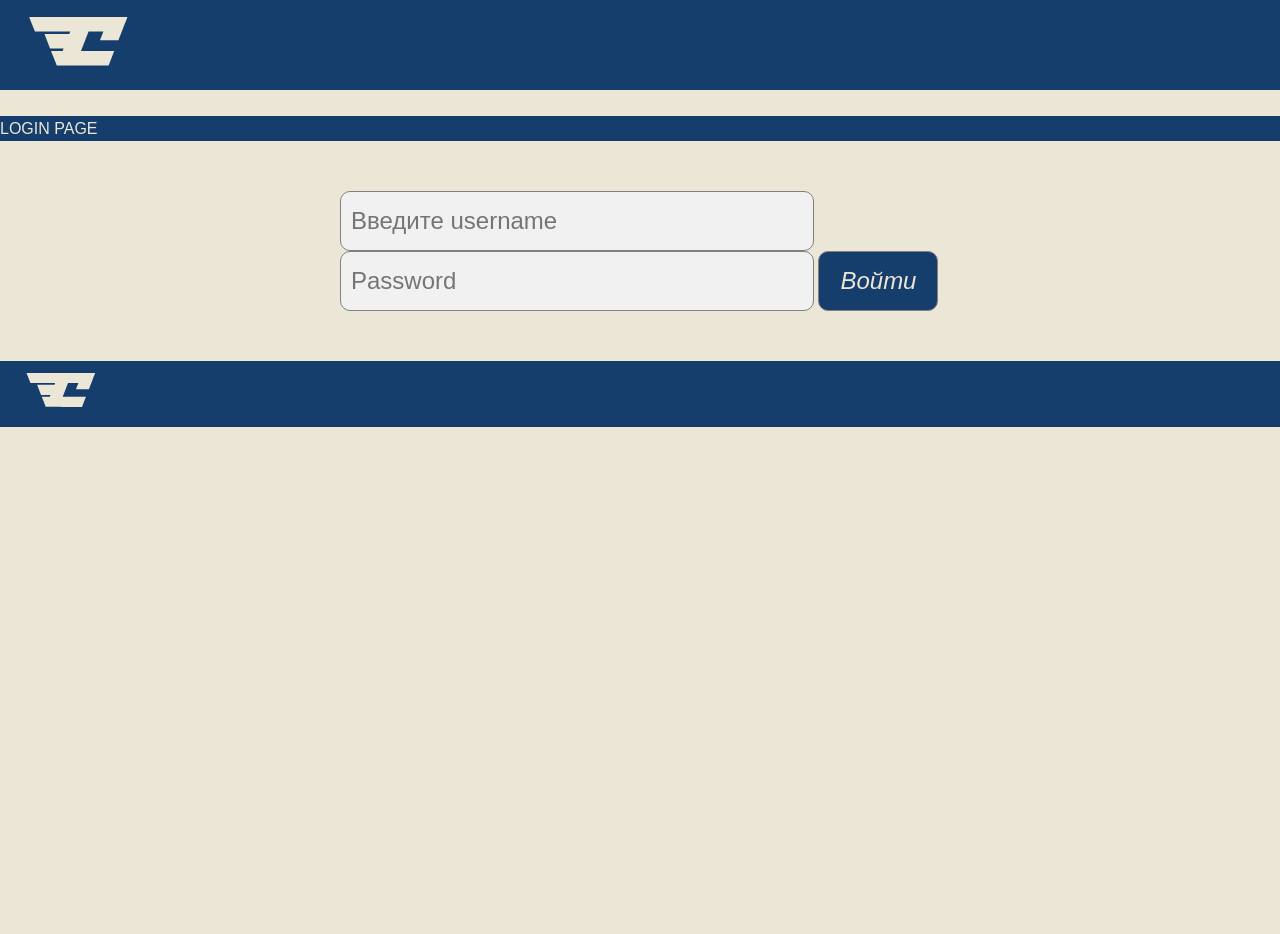
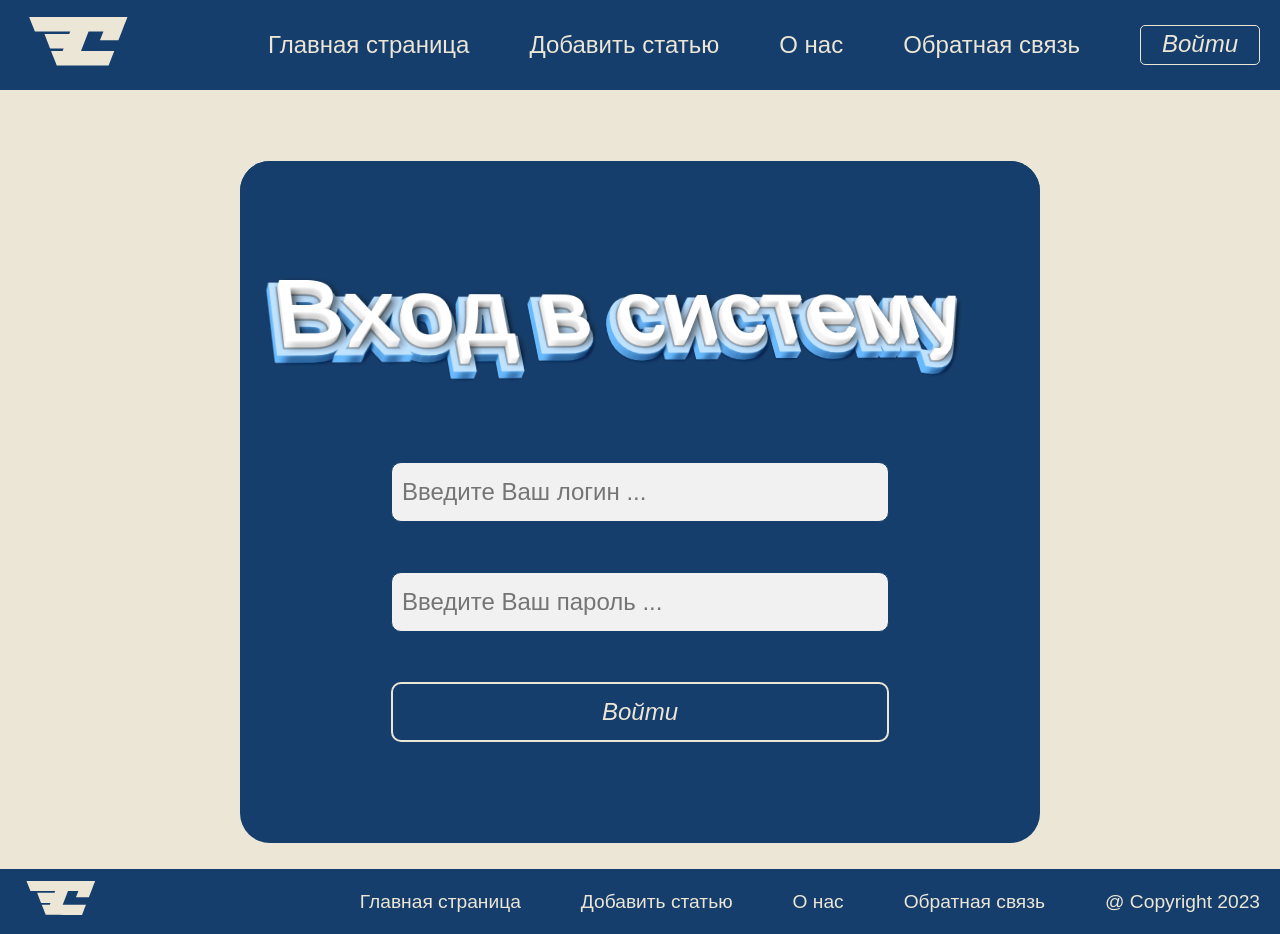
Before and after one commit to Gaidysheff/SILANT, a Django app: page /members/login_user in a window 1280 px wide. Before the commit the page ends 427 px from the top, so only its background shows below. Run offline with Django 4.2, Linux system fonts and the light colour scheme; some web fonts are replaced.

Commit message:
Design of Login and Main pages is improved

```diff
--- a/silant/crm_app/static/crm_app/css/styles.css
+++ b/silant/crm_app/static/crm_app/css/styles.css
@@ -13,9 +13,14 @@ body {
   line-height: 160%;
 }
 
+main {
+  min-height: 86vh;
+}
+
 .wrapper {
-  /* min-height: 90%; */
   width: 100%;
+  display: flex;
+  flex-direction: column;
   overflow: hidden;
 }
 
@@ -39,6 +44,18 @@ body {
 .service-book-title {
   border-radius: 20px;
   background-color: #163e6c;
+}
+
+.message {
+  font-style: italic;
+  color: #ee0202;
+  text-align: center;
+  font-size: 1.8rem;
+  opacity: 0.8;
+  padding: 10px;
+  line-height: 160%;
+  text-shadow: 0px 4px 3px #d8161692, 0px 8px 13px #d1060695,
+    0px 18px 23px #d8161646;
 }
 
 /*! ============================================================ */
@@ -99,6 +116,14 @@ h1 {
   transition: all 0.5s;
 }
 
+.header__menu-item:nth-child(5) {
+  margin-right: -30px;
+  font-style: italic;
+  color: #ebe6d6;
+  transform: none;
+  transition: none;
+}
+
 .header__menu-item:last-child {
   margin-right: 0;
   text-align: center;
@@ -156,7 +181,7 @@ h1 {
 }
 
 .footer__menu-item {
-  margin-right: 100px;
+  margin-right: 20px;
   position: relative;
   margin-left: 40px;
 }
--- a/silant/crm_app/templates/crm_app/base.html
+++ b/silant/crm_app/templates/crm_app/base.html
@@ -10,6 +10,11 @@
       type="text/css"
       rel="stylesheet"
       href="{% static 'crm_app/css/styles.css' %}"
+    />
+    <link
+      type="text/css"
+      rel="stylesheet"
+      href="{% static 'members/css/styles.css' %}"
     />
     <title>{{ title }}</title>
   </head>
@@ -49,23 +54,30 @@
               </svg>
             </a>
             <ul class="header__menu-list">
-              {% block mainmenu %} {% for m in menu %} {% if not forloop.last %}
+              {% block mainmenu %} {% for m in menu %}
               <li class="header__menu-item">
                 <a href="{% url m.url_name %}">{{m.title}}</a>
               </li>
+              {% endfor %} {% if request.user.is_authenticated %}
+              <li class="header__menu-item">{{ request.user }} |</li>
+              <li class="header__menu-item">
+                <a href="{% url 'logout' %}">Выйти</a>
+              </li>
               {% else %}
               <li class="header__menu-item">
-                <a href="{% url m.url_name %}">{{m.title}}</a>
+                <a href="{% url 'login' %}">Войти</a>
               </li>
-              {% endif %} {% endfor %} {% endblock mainmenu %}
+              {% endif %} {% endblock mainmenu %}
             </ul>
           </div>
         </div>
       </div>
-
-      <div>
-        {% if messages %} {% for message in messages %} <br />
-        {{ message }}{% endfor%}{% endif %}
+      <br />
+      <div class="container">
+        <div class="message">
+          {% if messages %} {% for message in messages %}
+          {{message}}{%endfor%}{% endif %}
+        </div>
       </div>
 
       <!-- ======================================================== -->
@@ -105,13 +117,12 @@
               </svg>
             </a>
             <ul class="footer__menu-list">
-              {% for m in menu %} {% if not forloop.last %}
+              {% for m in menu %}
               <li class="footer__menu-item">
                 <a href="{% url m.url_name %}">{{m.title}}</a>
               </li>
-              {% else %}
+              {% endfor %}
               <li class="footer__menu-item">@ Copyright 2023</li>
-              {% endif %} {% endfor %}
             </ul>
           </div>
         </div>
--- a/silant/crm_app/templates/crm_app/search_machine.html
+++ b/silant/crm_app/templates/crm_app/search_machine.html
@@ -100,6 +100,6 @@
   </div>
 </div>
 {% endfor %} {% else %}
-  <div class="search__result-negative">Вы забыли ввести данные для поиска</div>
+  <div class="search__result-negative">Данные для поиска не введены !</div>
 </div>
 {% endif %} {% endblock content %}
--- a/silant/crm_app/views.py
+++ b/silant/crm_app/views.py
@@ -12,7 +12,7 @@ menu = [
     {'title': "Добавить статью", 'url_name': 'add_page'},
     {'title': "О нас", 'url_name': 'about'},
     {'title': "Обратная связь", 'url_name': 'contact'},
-    {'title': "Войти", 'url_name': 'login'},
+    # {'title': "Войти", 'url_name': 'login'},
 ]
 
 
--- /dev/null
+++ b/silant/members/static/members/css/login3d.css
@@ -0,0 +1,136 @@
+.login3d-wrap-2 {
+  background-color: #163e6c;
+  height: 300px;
+  overflow: hidden;
+  border-radius: 30px;
+  display: flex;
+  align-items: center;
+}
+.login3d-2 {
+  margin: 0;
+  padding: 0;
+  position: relative;
+  width: 100%;
+  height: 160px;
+  perspective: 2000px;
+  transform-style: preserve-3d;
+}
+.login3d-layer-2 {
+  width: 100%;
+  height: 100%;
+  position: absolute;
+  transform-style: preserve-3d;
+  transform: rotateY(20deg) rotateX(35deg) translateZ(0);
+  animation: text3d-anim-2 2s infinite alternate linear;
+  animation-fill-mode: forwards;
+  animation-play-state: paused;
+}
+.login3d-layer-2:after {
+  font-family: Impact, Charcoal, sans-serif;
+  font-size: 100px;
+  content: "Вход в систему";
+  letter-spacing: 2px;
+  text-align: center;
+  height: 100%;
+  width: 100%;
+  position: absolute;
+  top: 58px;
+  color: #fff;
+  text-shadow: 4px 0 10px rgba(0, 0, 0, 0.13);
+}
+.login3d-layer-2:nth-child(1):after {
+  transform: translateZ(0px);
+}
+.login3d-layer-2:nth-child(2):after {
+  transform: translateZ(-1.5px);
+}
+.login3d-layer-2:nth-child(3):after {
+  transform: translateZ(-3px);
+}
+.login3d-layer-2:nth-child(4):after {
+  transform: translateZ(-4.5px);
+}
+.login3d-layer-2:nth-child(5):after {
+  transform: translateZ(-6px);
+}
+.login3d-layer-2:nth-child(6):after {
+  transform: translateZ(-7.5px);
+}
+.login3d-layer-2:nth-child(7):after {
+  transform: translateZ(-9px);
+}
+.login3d-layer-2:nth-child(8):after {
+  transform: translateZ(-10.5px);
+}
+.login3d-layer-2:nth-child(9):after {
+  transform: translateZ(-12px);
+}
+.login3d-layer-2:nth-child(10):after {
+  transform: translateZ(-13.5px);
+}
+.login3d-layer-2:nth-child(11):after {
+  transform: translateZ(-15px);
+}
+.login3d-layer-2:nth-child(12):after {
+  transform: translateZ(-16.5px);
+}
+.login3d-layer-2:nth-child(13):after {
+  transform: translateZ(-18px);
+}
+.login3d-layer-2:nth-child(14):after {
+  transform: translateZ(-19.5px);
+}
+.login3d-layer-2:nth-child(15):after {
+  transform: translateZ(-21px);
+}
+.login3d-layer-2:nth-child(16):after {
+  transform: translateZ(-22.5px);
+}
+.login3d-layer-2:nth-child(17):after {
+  transform: translateZ(-24px);
+}
+.login3d-layer-2:nth-child(18):after {
+  transform: translateZ(-25.5px);
+}
+.login3d-layer-2:nth-child(19):after {
+  transform: translateZ(-27px);
+}
+.login3d-layer-2:nth-child(20):after {
+  transform: translateZ(-28.5px);
+}
+.login3d-layer-2:nth-child(n + 10):after {
+  -webkit-text-stroke: 3px rgba(0, 0, 0, 0.25);
+}
+.login3d-layer-2:nth-child(n + 11):after {
+  -webkit-text-stroke: 15px #bfe2ff;
+  text-shadow: 6px 0 6px #00366b, 5px 5px 5px #002951, 0 6px 6px #00366b;
+}
+.login3d-layer-2:nth-child(n + 12):after {
+  -webkit-text-stroke: 15px #68baff;
+}
+.login3d-layer-2:last-child:after {
+  -webkit-text-stroke: 17px rgba(0, 0, 0, 0.1);
+}
+.login3d-layer-2:first-child:after {
+  color: #fff;
+  text-shadow: none;
+}
+.login3d-wrap-2:hover .login3d-layer-2 {
+  animation-play-state: running;
+}
+@media (max-width: 767px) {
+  .login3d-2 .login3d-layer-2:after {
+    font-size: 60px;
+  }
+}
+@keyframes text3d-anim-2 {
+  0% {
+    transform: rotateY(20deg) rotateX(35deg) translateZ(0);
+  }
+  50% {
+    transform: rotateY(0) rotateX(-20deg) translateZ(0);
+  }
+  100% {
+    transform: rotateY(-20deg) rotateX(35deg) translateZ(0);
+  }
+}
--- /dev/null
+++ b/silant/members/static/members/css/styles.css
@@ -0,0 +1,63 @@
+@import "./login3d.css";
+
+.auth__wrapper {
+  min-height: 80vh;
+  display: flex;
+  align-items: center;
+}
+.auth__card {
+  width: 800px;
+
+  background: #163e6c;
+  border-radius: 30px;
+  margin: 0px auto;
+}
+
+.auth__head {
+  min-height: 300px;
+}
+
+.auth__login-form {
+  margin: 50px auto;
+  padding: 50px;
+  margin-top: 0;
+  padding-top: 0;
+  max-width: 600px;
+  display: flex;
+  flex-direction: column;
+  border: 1px solid #163e6c;
+}
+.auth__login-input {
+  height: 60px;
+  padding: 10px;
+  margin-bottom: 50px;
+  color: #d20a11;
+  background: #f1f1f1;
+  border-radius: 10px;
+  font-size: 1.5rem;
+  border: 1px solid #163e6c;
+}
+.auth__login-input:hover,
+.auth__login-input:focus {
+  border: 1px solid #d20a11;
+  box-shadow: 3px 3px 5px #3f0d0d, inset -3px -3px 4px -2px #501111,
+    -3px -3px 5px #d53131, inset 3px 3px 4px -2px #d53131;
+}
+
+.auth__login-btn {
+  height: 60px;
+  padding: 10px;
+  color: #ebe6d6;
+  background: #163e6c;
+  border-radius: 10px;
+  font-size: 1.5rem;
+  border: 2px solid #ebe6d6;
+  cursor: pointer;
+  transition: 0.5s;
+}
+
+.auth__login-btn:hover {
+  background: #d20a11;
+  color: #ebe6d6;
+  transform: scale(1.03);
+}
--- a/silant/members/templates/authentication/login.html
+++ b/silant/members/templates/authentication/login.html
@@ -1,26 +1,53 @@
 {% extends 'crm_app/base.html' %}
 <br />
+{% block content %}
+<br />
 
-{% block content %}
-<h1>{{ title }}</h1>
-<br />
-<h1>LOGIN PAGE</h1>
-
-<form class="machine__search-form" method="POST" action="">
+<div class="auth__wrapper">
+  <div class="auth__card">
+    <div class="auth__head">
+      <div class="login3d-wrap-2">
+        <div class="login3d-2">
+          <div class="login3d-layer-2"></div>
+          <div class="login3d-layer-2"></div>
+          <div class="login3d-layer-2"></div>
+          <div class="login3d-layer-2"></div>
+          <div class="login3d-layer-2"></div>
+          <div class="login3d-layer-2"></div>
+          <div class="login3d-layer-2"></div>
+          <div class="login3d-layer-2"></div>
+          <div class="login3d-layer-2"></div>
+          <div class="login3d-layer-2"></div>
+          <div class="login3d-layer-2"></div>
+          <div class="login3d-layer-2"></div>
+          <div class="login3d-layer-2"></div>
+          <div class="login3d-layer-2"></div>
+          <div class="login3d-layer-2"></div>
+          <div class="login3d-layer-2"></div>
+          <div class="login3d-layer-2"></div>
+          <div class="login3d-layer-2"></div>
+          <div class="login3d-layer-2"></div>
+          <div class="login3d-layer-2"></div>
+        </div>
+      </div>
+    </div>
+    <form class="auth__login-form" method="POST" action="">
       {% csrf_token %}
       <input
-    class="machine__search-input"
+        class="auth__login-input"
         type="text"
-    placeholder="Введите username"
+        placeholder="Введите Ваш логин ..."
         name="username"
       />
       <input
-    class="machine__search-input"
+        class="auth__login-input"
         type="password"
-    placeholder="Password"
+        placeholder="Введите Ваш пароль ..."
         name="password"
       />
-  <button class="machine__search-btn" type="submit"><i>Войти</i></button>
+      <button class="auth__login-btn" type="submit"><i>Войти</i></button>
     </form>
-
+  </div>
+</div>
+<br />
 {% endblock content %}
--- a/silant/members/urls.py
+++ b/silant/members/urls.py
@@ -4,4 +4,5 @@ from members.views import *
 
 urlpatterns = [
     path('login_user', login_user, name='login'),
+    path('logout_user', logout_user, name='logout'),
 ]
--- a/silant/members/views.py
+++ b/silant/members/views.py
@@ -2,16 +2,36 @@ from django.shortcuts import render, redirect
 from django.contrib.auth import authenticate, login, logout
 from django.contrib import messages
 
+menu = [
+    {'title': "Главная страница", 'url_name': 'index'},
+    {'title': "Добавить статью", 'url_name': 'add_page'},
+    {'title': "О нас", 'url_name': 'about'},
+    {'title': "Обратная связь", 'url_name': 'contact'},
+]
+
+
 def login_user(request):
+    context = {
+        'menu': menu,
+        'title': 'Вход в систему'
+    }
     if request.method == 'POST':
-      username = request.POST['username']
-      password = request.POST['password']
-      user = authenticate(request, username=username, password=password)
-      if user is not None:
-        login(request, user)
-        return redirect('index')
-      else:
-        messages.success(request, ('Проблема с логином, попробуйте ещё раз ...'))
-        return redirect('login')
+        username = request.POST['username']
+        password = request.POST['password']
+        user = authenticate(request, username=username, password=password)
+        if user is not None:
+            login(request, user)
+            return redirect('index')
+        else:
+            messages.success(
+                request, ('Проблема с логином или паролем, попробуйте ещё раз ...'))
+            return redirect('login')
     else:
-      return render(request, "authentication/login.html", {})
+        return render(request, "authentication/login.html", context=context)
+
+
+def logout_user(request):
+    logout(request)
+    messages.success(
+        request, ('Вы вышли из своего личного кабинета'))
+    return redirect('index')
```
Also changed, not shown: other parts of silant/crm_app/static/crm_app/css/styles.css (+119 -8 lines), silant/db.sqlite3. Lines whose indentation alone changed are shown as unchanged.
